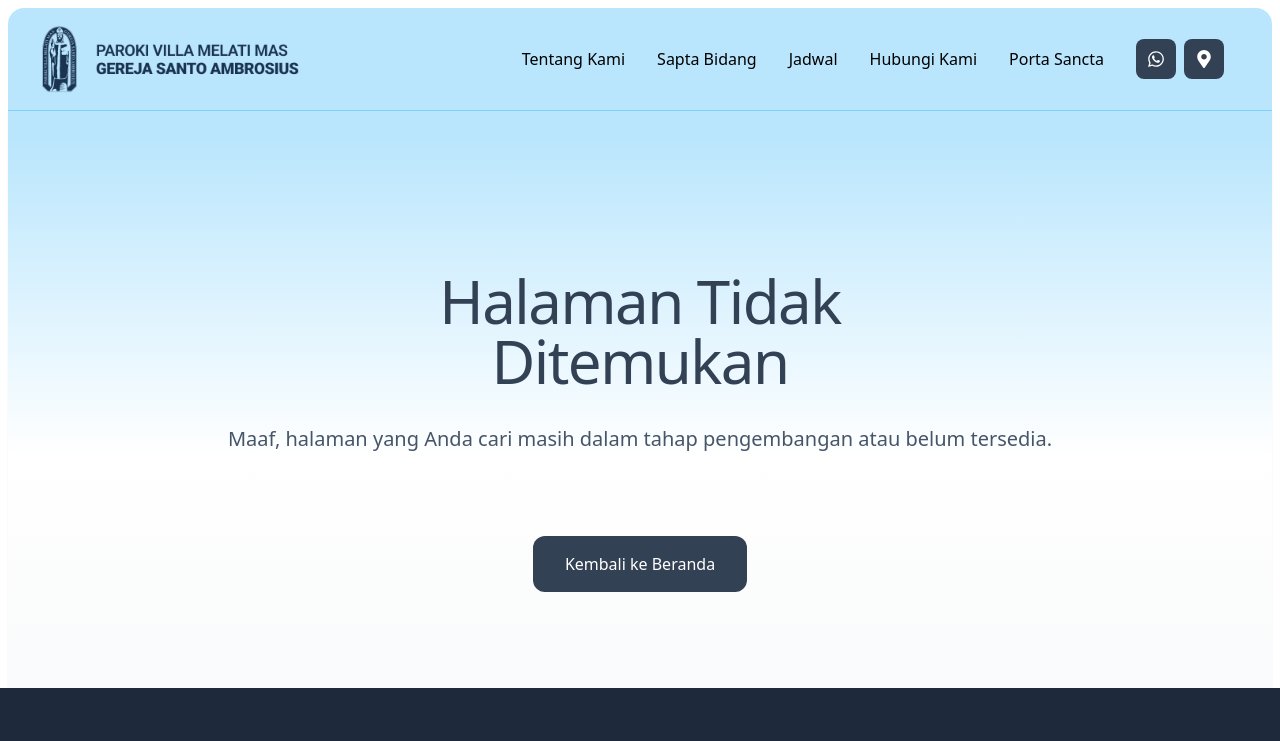
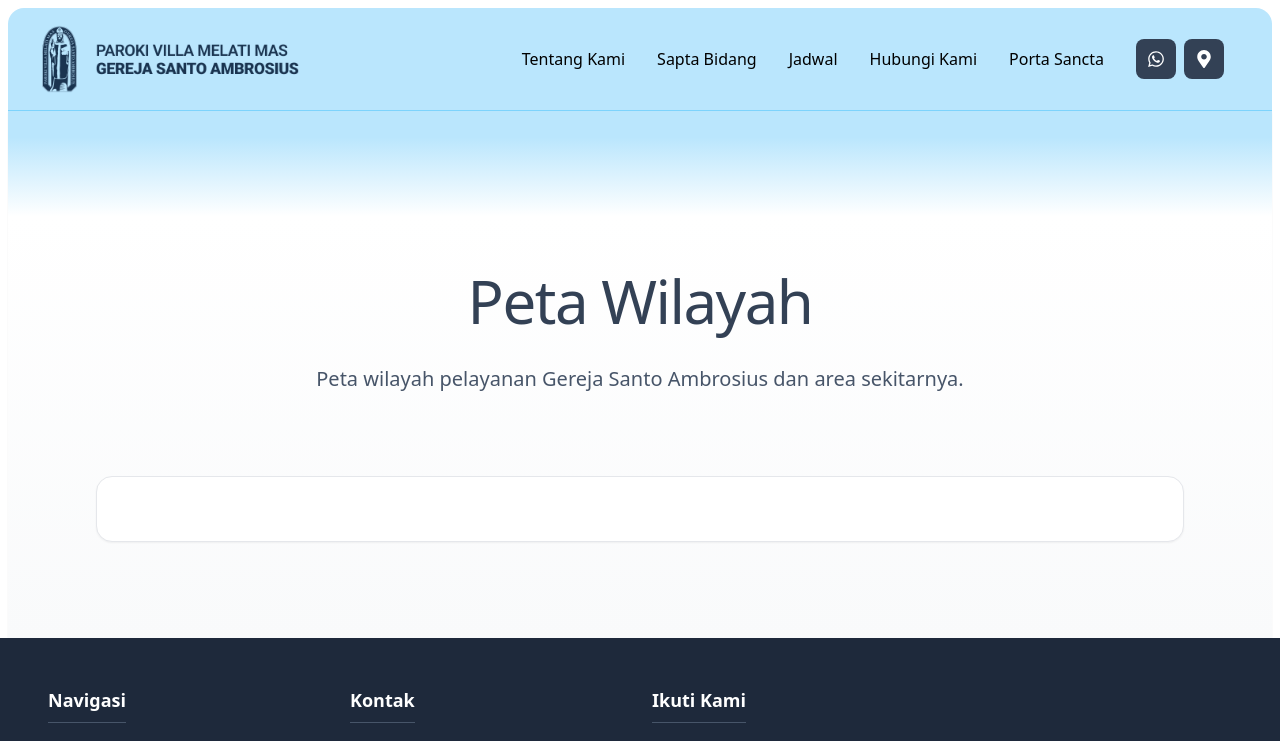
Before and after one commit to bintangtimurlangit/santo-ambrosius, a Next.js app: page /tentang-kami/peta-wilayah in a window 1280 px wide. Before the commit this address had no page. Shown: the top 741 px of the page. Built offline with nearby package versions, Linux system fonts and the light colour scheme; grey boxes are pictures that could not be loaded.

Commit message:
feat: Update Hubungi Kami and Romo Paroki pages with new map and image assets for improved content accuracy and visual appeal.

```diff
--- a/src/app/(frontend)/hubungi-kami/page.tsx
+++ b/src/app/(frontend)/hubungi-kami/page.tsx
@@ -116,7 +116,7 @@ export default function HubungiKamiPage() {
                 </div>
                 <div className="w-full h-96 bg-gray-100 rounded-xl">
                   <iframe
-                    src="https://www.google.com/maps/embed?pb=!1m18!1m12!1m3!1d3965.5969267820447!2d106.66988031477393!3d-6.315832595445748!2m3!1f0!2f0!3f0!3m2!1i1024!2i768!4f13.1!3m3!1m2!1s0x2e69e5d2e764b12d%3A0x3d2ad6e1e0e8c8a0!2sVilla%20Melati%20Mas%2C%20Serpong%20Utara%2C%20South%20Tangerang%20City%2C%20Banten!5e0!3m2!1sen!2sid!4v1645234567890!5m2!1sen!2sid"
+                    src="https://www.google.com/maps/embed?pb=!1m18!1m12!1m3!1d3965.969430668367!2d106.66186467602921!3d-6.2677507937209205!2m3!1f0!2f0!3f0!3m2!1i1024!2i768!4f13.1!3m3!1m2!1s0x2e69fb061e18d241%3A0x5d1b87a4deeae527!2sGereja%20Katolik%20Santo%20Ambrosius%20Villa%20Melati%20Mas!5e0!3m2!1sen!2sid!4v1750992249224!5m2!1sen!2sid"
                     width="100%"
                     height="100%"
                     style={{ border: 0, borderRadius: '0.75rem' }}
--- /dev/null
+++ b/src/app/(frontend)/tentang-kami/peta-wilayah/page.tsx
@@ -0,0 +1,54 @@
+import Footer from '@/components/Footer'
+
+export default function PetaWilayahPage() {
+  return (
+    <div className="min-h-screen">
+      {/* Main Content */}
+      <div
+        className="mx-2 rounded-b-2xl shadow-sm"
+        style={{
+          background:
+            'linear-gradient(to bottom, rgb(186 230 253) 5%, rgb(186 230 253) 3%, white 20%, rgb(249 250 251) 100%)',
+        }}
+      >
+        {/* Content Section */}
+        <div className="py-16 md:py-20 lg:py-24">
+          <div className="max-w-6xl mx-auto px-4 sm:px-6 lg:px-8">
+            <div className="space-y-16">
+              {/* Page Introduction */}
+              <div className="text-center mb-20 pt-16 px-12">
+                <h1 className="text-3xl sm:text-4xl md:text-5xl lg:text-6xl font-medium text-slate-700 leading-tight m-0 tracking-tight mb-8">
+                  Peta Wilayah
+                </h1>
+                <p className="text-xl text-slate-600 max-w-4xl mx-auto leading-relaxed">
+                  Peta wilayah pelayanan Gereja Santo Ambrosius dan area sekitarnya.
+                </p>
+              </div>
+
+              {/* Google Maps Section */}
+              <div className="max-w-5xl mx-auto">
+                <div className="bg-white rounded-2xl p-8 shadow-sm border border-slate-100">
+                  {/* Map Container */}
+                  <div className="w-full">
+                    <div className="relative w-full h-0 pb-[75%] md:pb-[56.25%] rounded-xl overflow-hidden shadow-lg">
+                      <iframe
+                        src="https://www.google.com/maps/d/embed?mid=1C9wJNxdY1xtFOtbm0W0JxUoohy2JLR0&ehbc=2E312F"
+                        className="absolute top-0 left-0 w-full h-full border-0"
+                        loading="lazy"
+                        referrerPolicy="no-referrer-when-downgrade"
+                        title="Peta Wilayah Pelayanan Gereja Santo Ambrosius"
+                      ></iframe>
+                    </div>
+                  </div>
+                </div>
+              </div>
+            </div>
+          </div>
+        </div>
+      </div>
+
+      {/* Footer */}
+      <Footer />
+    </div>
+  )
+}
```
Also changed, not shown: src/app/(frontend)/tentang-kami/romo-paroki/page.tsx (+4 -4 lines), 2 other files (tests, documents, lock files or other folders).
